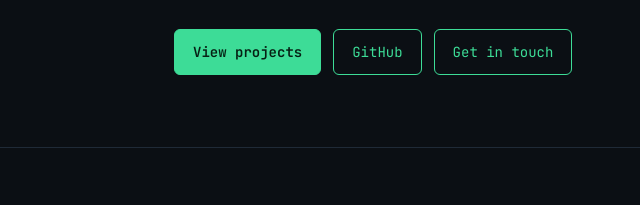
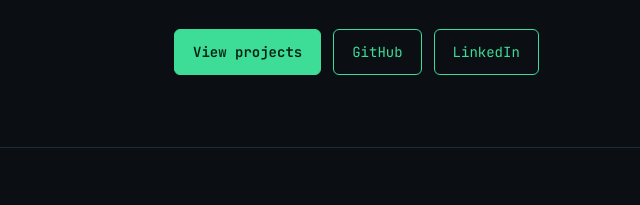
Before and after one commit to oMythicc/oMythicc.github.io, a plain HTML site: page index.html in a window 1280 px wide. Shown: the part 505-710 px from the top of the page, 0-640 px from the left. Drawn offline with Linux system fonts and the light colour scheme.

Commit message:
Add LinkedIn link, remove placeholder email
Co-Authored-By: Claude Opus 5.5 <noreply@anthropic.com>
Claude-Session: https://claude.ai/code/session_01VJpgTMHr1CnR2TPFge78MR

```diff
--- a/index.html
+++ b/index.html
@@ -123,7 +123,7 @@
     <div class="cta">
       <a class="btn primary" href="#projects">View projects</a>
       <a class="btn" href="https://github.com/oMythicc" target="_blank" rel="noopener">GitHub</a>
-      <a class="btn" href="#contact">Get in touch</a>
+      <a class="btn" href="https://www.linkedin.com/in/juan-procacci-42b792380/" target="_blank" rel="noopener">LinkedIn</a>
     </div>
   </div>
 </header>
@@ -269,9 +269,7 @@
     <p>I'm looking for entry-level roles in cybersecurity and IT, like SOC analyst, fraud analyst or security support, in Central Florida or remote.</p>
     <div class="cta">
       <a class="btn primary" href="https://github.com/oMythicc" target="_blank" rel="noopener">GitHub</a>
-      <!-- TODO: replace the two links below with your real LinkedIn URL and email -->
-      <a class="btn" href="https://www.linkedin.com/" target="_blank" rel="noopener">LinkedIn</a>
-      <a class="btn" href="mailto:you@example.com">Email</a>
+      <a class="btn" href="https://www.linkedin.com/in/juan-procacci-42b792380/" target="_blank" rel="noopener">LinkedIn</a>
     </div>
   </div>
 </section>
```
